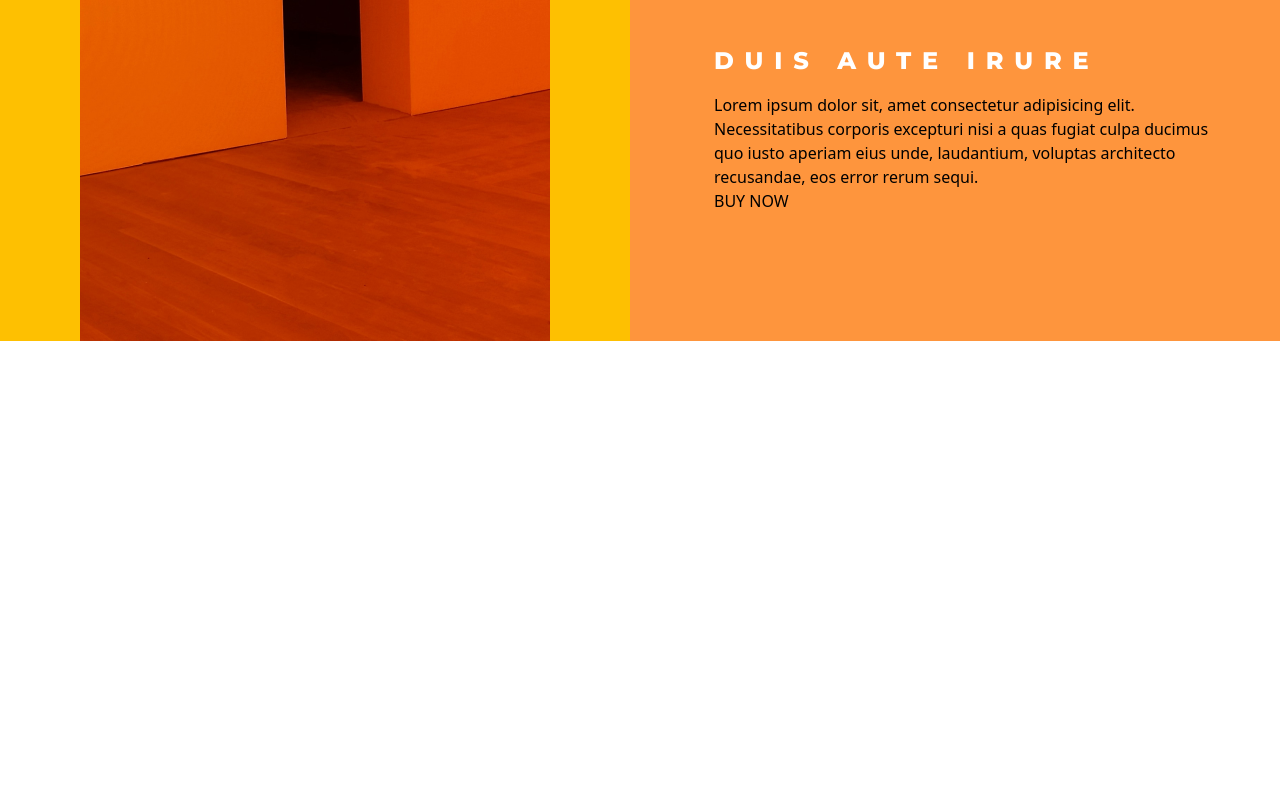
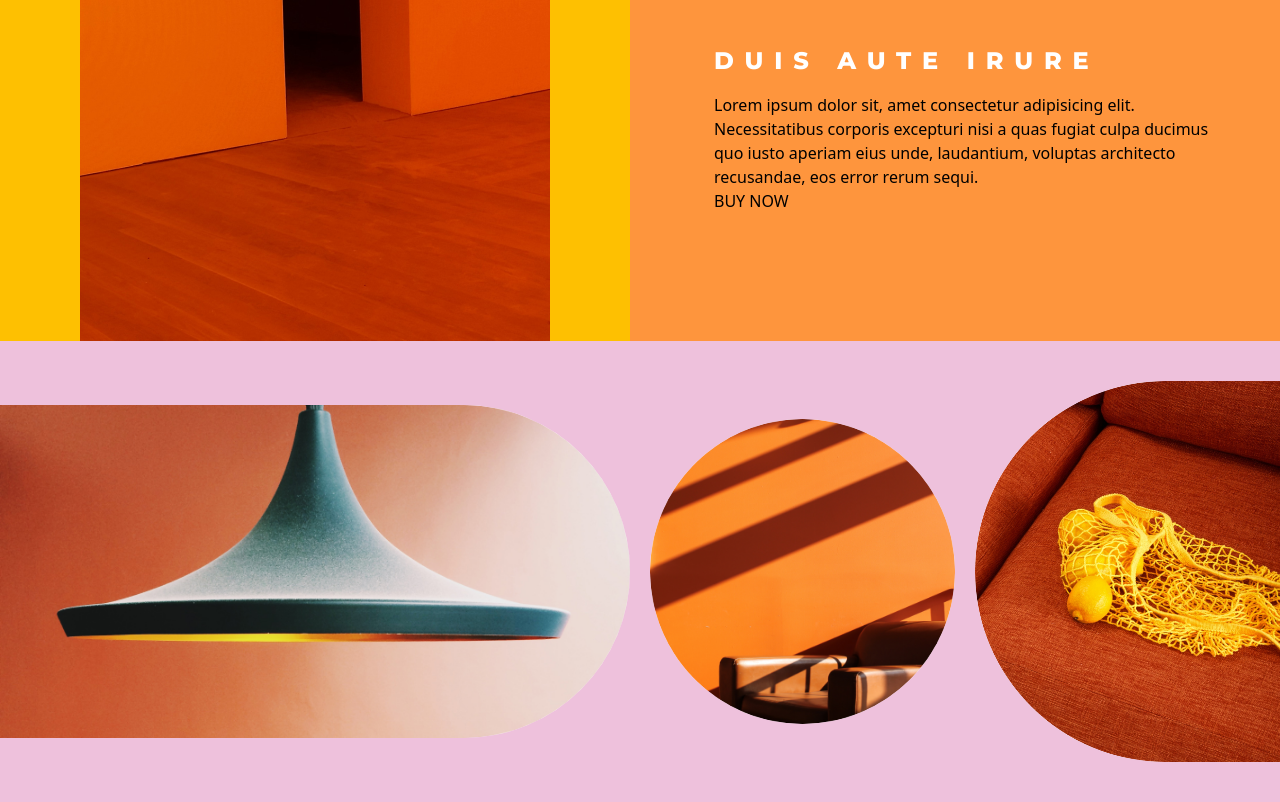
Before and after one commit to letscodegirl/Colorful-Website-Template, a plain HTML site: page index.html in a window 1280 px wide. Shown: the part 2386-3188 px from the top of the page. Before the commit the page ends 2727 px from the top, so only its background shows below. Drawn offline with nearby package versions, Linux system fonts and the light colour scheme.

Commit message:
Added Image Section

```diff
--- a/index.html
+++ b/index.html
@@ -81,6 +81,22 @@
         </div>
     </section>
 
+    <!--------------------- Image Section ------------------->
+    <section class="bg-[#eec1dc]">
+        <div class="grid grid-cols-4 gap-5 py-10 items-center">
+            <div class="col-span-2">
+                <img class="rounded-r-full" src="/images/bold-7-cut.jpg" alt="#">
+            </div>
+            <div>
+                <img class="rounded-full" src="/images/bold-8-cut.jpg" alt="#">
+            </div>
+            <div>
+                <img class="rounded-l-full" src="/images/bold-9-cut.jpg" alt="#">
+            </div>
+        </div>
+    </section>
+
+
 
 
 </body>
```
